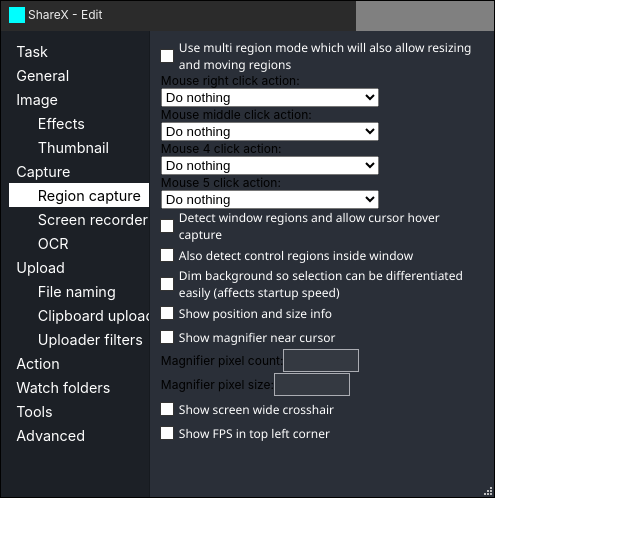
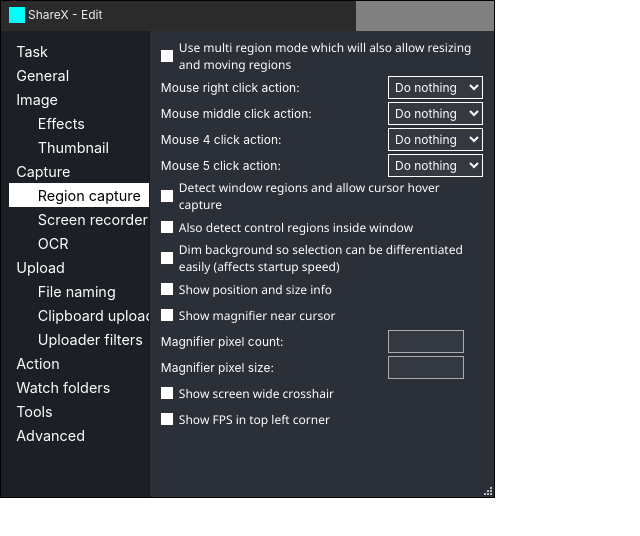
Before and after one commit to pgeowng/web-state-demo, a React (Create React App) app: page / in a window 1280 px wide. Shown: the top 536 px of the page, without its empty margins (0-640 px from the left). Built offline with nearby package versions, Linux system fonts and the light colour scheme.

Commit message:
contentedit separation

```diff
--- a/src/components/ContentEdit/UI/LabelSelect.js
+++ b/src/components/ContentEdit/UI/LabelSelect.js
@@ -1,4 +1,6 @@
 import React, { useContext } from 'react'
+
+import { Select } from '../../UI'
 
 import { I18N } from '../i18n'
 import { Settings } from '../../../context/Settings'
@@ -10,20 +12,18 @@
 
   return (
     <div className="content-edit__line label-select">
-      <label htmlFor={id}>{i18n[id]}</label>
-      <select
+      <label htmlFor={id} className="text content-edit__left">
+        {i18n[id]}
+      </label>
+
+      <Select
+        className="content-edit__right"
         id={id}
         onChange={(e) => setSetting(id, e.target.value)}
         value={settings[id]}
       >
-        {i18n[optionEnum].map((text, idx) => {
-          return (
-            <option key={text} value={idx}>
-              {text}
-            </option>
-          )
-        })}
-      </select>
+        {i18n[optionEnum]}
+      </Select>
     </div>
   )
 }
--- a/src/components/ContentEdit/style.css
+++ b/src/components/ContentEdit/style.css
@@ -52,4 +52,14 @@
 
 .content-edit__line {
   min-height: 2em;
+  display: flex;
+  align-items: center;
+  margin-bottom: 2px;
 }
+
+.content-edit__left {
+  min-width: 30ch;
+}
+
+.content-edit__right {
+}
--- a/src/index.css
+++ b/src/index.css
@@ -40,3 +40,7 @@
 
   overflow-x: visible;
 }
+
+.text {
+  color: #fff;
+}
```
